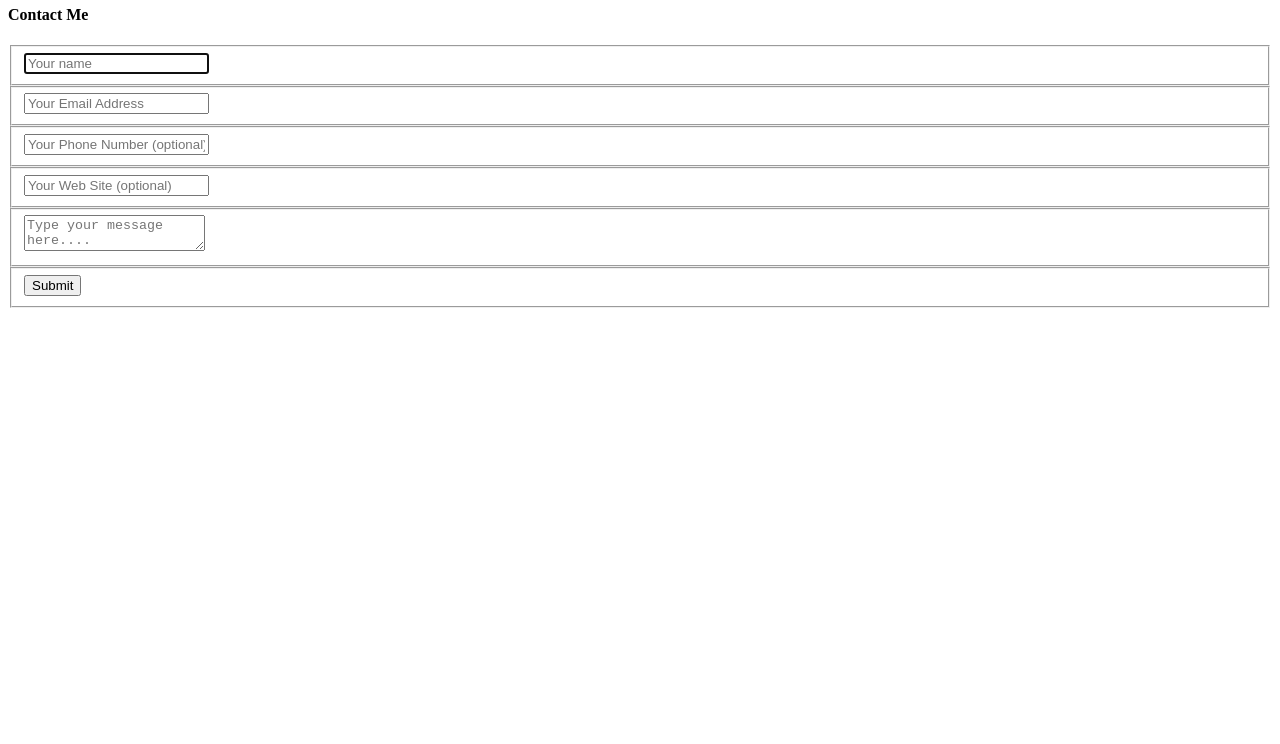
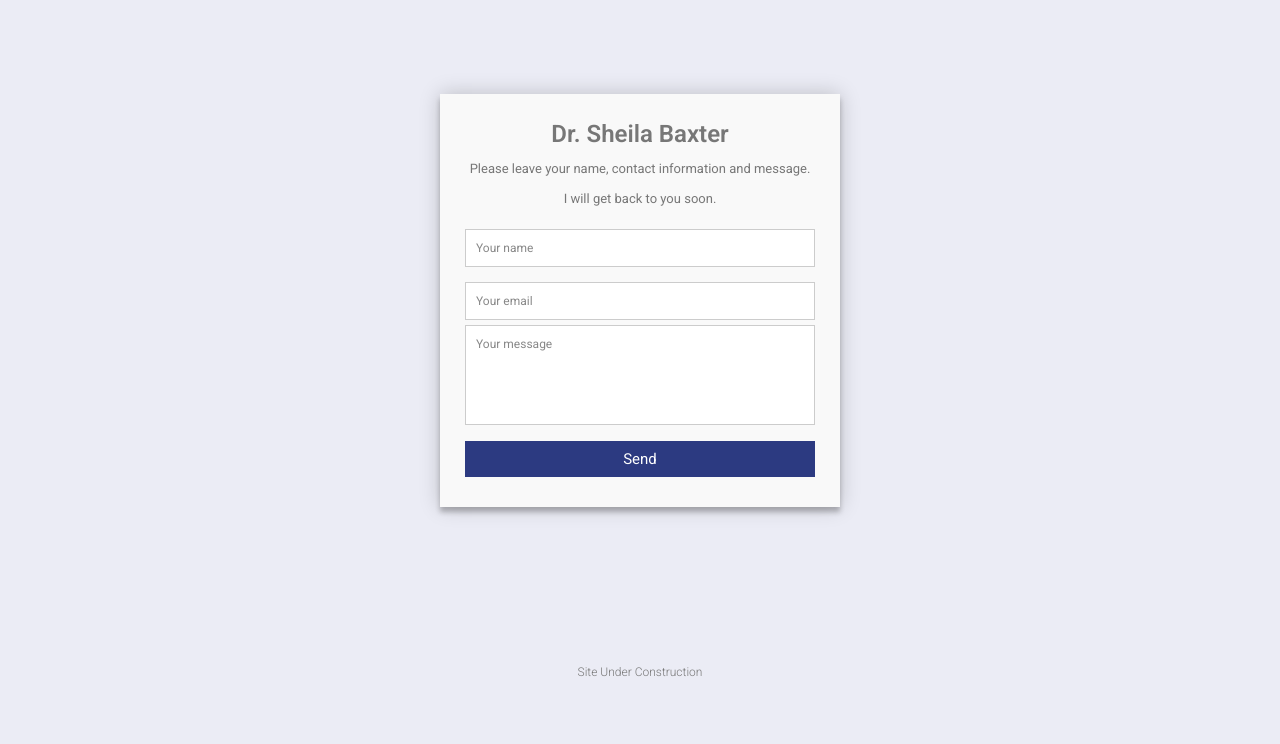
Before and after one commit to sarorayeg/drsheilabaxter, a plain HTML site: page index.html in a window 1280 px wide. Shown: the part 56-800 px from the top of the page. Drawn offline with Linux system fonts and the light colour scheme.

Commit message:
test
test

```diff
--- /dev/null
+++ b/css/style.css
@@ -0,0 +1,145 @@
+
+@import url(https://fonts.googleapis.com/css?family=Roboto:400,300,600,400italic);
+* {
+  margin: 0;
+  padding: 0;
+  box-sizing: border-box;
+  -webkit-box-sizing: border-box;
+  -moz-box-sizing: border-box;
+  -webkit-font-smoothing: antialiased;
+  -moz-font-smoothing: antialiased;
+  -o-font-smoothing: antialiased;
+  font-smoothing: antialiased;
+  text-rendering: optimizeLegibility;
+}
+
+body {
+  font-family: "Roboto", Helvetica, Arial, sans-serif;
+  font-weight: 100;
+  font-size: 12px;
+  line-height: 30px;
+  color: #777;
+  background: #ebecf5;
+}
+
+.container {
+  max-width: 400px;
+  width: 100%;
+  margin: 0 auto;
+  position: relative;
+}
+
+#contact input[type="text"],
+#contact input[type="email"],
+#contact input[type="tel"],
+#contact input[type="url"],
+#contact textarea,
+#contact button[type="submit"] {
+  font: 400 12px/16px "Roboto", Helvetica, Arial, sans-serif;
+}
+
+#contact {
+  background: #F9F9F9;
+  padding: 25px;
+  margin: 150px 0;
+  box-shadow: 0 0 20px 0 rgba(0, 0, 0, 0.2), 0 5px 5px 0 rgba(0, 0, 0, 0.24);
+}
+
+#contact h3 {
+  display: block;
+  font-size: 30px;
+  font-weight: 300;
+  margin-bottom: 10px;
+}
+
+#contact h4 {
+  margin: 5px 0 15px;
+  display: block;
+  font-size: 13px;
+  font-weight: 400;
+}
+
+fieldset {
+  border: medium none !important;
+  margin: 0 0 10px;
+  min-width: 100%;
+  padding: 0;
+  width: 100%;
+}
+
+#contact input[type="text"],
+#contact input[type="email"],
+#contact input[type="tel"],
+#contact input[type="url"],
+#contact textarea {
+  width: 100%;
+  border: 1px solid #ccc;
+  background: #FFF;
+  margin: 0 0 5px;
+  padding: 10px;
+}
+
+#contact input[type="text"]:hover,
+#contact input[type="email"]:hover,
+#contact input[type="tel"]:hover,
+#contact input[type="url"]:hover,
+#contact textarea:hover {
+  -webkit-transition: border-color 0.3s ease-in-out;
+  -moz-transition: border-color 0.3s ease-in-out;
+  transition: border-color 0.3s ease-in-out;
+  border: 1px solid #aaa;
+}
+
+#contact textarea {
+  height: 100px;
+  max-width: 100%;
+  resize: none;
+}
+
+#contact button[type="submit"] {
+  cursor: pointer;
+  width: 100%;
+  border: none;
+  background: #2c3a81;
+  color: #FFF;
+  margin: 0 0 5px;
+  padding: 10px;
+  font-size: 15px;
+}
+
+#contact button[type="submit"]:hover {
+  background: #9d4144;
+  -webkit-transition: background 0.3s ease-in-out;
+  -moz-transition: background 0.3s ease-in-out;
+  transition: background-color 0.3s ease-in-out;
+}
+
+#contact button[type="submit"]:active {
+  box-shadow: inset 0 1px 3px rgba(0, 0, 0, 0.5);
+}
+
+.copyright {
+  text-align: center;
+}
+
+#contact input:focus,
+#contact textarea:focus {
+  outline: 0;
+  border: 1px solid #aaa;
+}
+
+::-webkit-input-placeholder {
+  color: #888;
+}
+
+:-moz-placeholder {
+  color: #888;
+}
+
+::-moz-placeholder {
+  color: #888;
+}
+
+:-ms-input-placeholder {
+  color: #888;
+}
--- a/index.html
+++ b/index.html
@@ -1,32 +1,48 @@
 <!DOCTYPE html>
 <html>
 <body>
+<head>
+
+<title>Dr. Sheila Baxter</title>
+<link rel="stylesheet" href="css/style.css">
 
 <div class="container">
-  <form id="contact" action="" method="post">
-    <h3>Dr. Sheila Baxter</h3>
-    <h4>Contact Me</h4>
+
+  <form id="contact" method="POST" action="http://formspree.io/sarorayeg@gmail.com">
+
+  <!--<form method="POST" action="http://formspree.io/sarorayeg@gmail.com">-->
+
+    <h1><center> Dr. Sheila Baxter</h1>
+       <h4><center> Please leave your name, contact information and message.
+    <br>I will get back to you soon.</h4></centre>
+
     <fieldset>
-      <input placeholder="Your name" type="text" tabindex="1" required autofocus>
+      <input placeholder="Your name" type="text" required>
     </fieldset>
-    <fieldset>
+
+    <!--<fieldset>
       <input placeholder="Your Email Address" type="email" tabindex="2" required>
-    </fieldset>
-    <fieldset>
-      <input placeholder="Your Phone Number (optional)" type="tel" tabindex="3" required>
-    </fieldset>
-    <fieldset>
-      <input placeholder="Your Web Site (optional)" type="url" tabindex="4" required>
-    </fieldset>
-    <fieldset>
-      <textarea placeholder="Type your message here...." tabindex="5" required></textarea>
-    </fieldset>
-    <fieldset>
-      <button name="submit" type="submit" id="contact-submit" data-submit="...Sending">Submit</button>
-    </fieldset>
+   </fieldset>-->
+
+     <!--<fieldset>
+     <textarea placeholder="Type your message here...." required></textarea>
+    </fieldset>-->
+
+    <!--<fieldset>
+     <button name="submit" type="submit" id="contact-submit" data-submit="...Sending">Submit</button>
+    </fieldset>-->
     </p>
+
+
+  <input type="email" name="email" placeholder="Your email">
+  <textarea name="message" placeholder="Your message"></textarea>
+  <button type="submit">Send</button>
+
   </form>
+ <p> <center> Site Under Construction </p>
+
+</form>
 </div>
-
+  </head>
 </body>
 </html>
--- a/style.css
+++ /dev/null
@@ -1,117 +0,0 @@
-import url(https://fonts.googleapis.com/css?family=Open+Sans:400italic,400,300,600);
-
-* {
-	margin:0;
-	padding:0;
-	box-sizing:border-box;
-	-webkit-box-sizing:border-box;
-	-moz-box-sizing:border-box;
-	-webkit-font-smoothing:antialiased;
-	-moz-font-smoothing:antialiased;
-	-o-font-smoothing:antialiased;
-	font-smoothing:antialiased;
-	text-rendering:optimizeLegibility;
-}
-
-body {
-	font-family:"Open Sans", Helvetica, Arial, sans-serif;
-	font-weight:300;
-	font-size: 12px;
-	line-height:30px;
-	color:#777;
-	background:#0CF;
-}
-
-.container {
-	max-width:400px;
-	width:100%;
-	margin:0 auto;
-	position:relative;
-}
-
-#contact input[type="text"], #contact input[type="email"], #contact input[type="tel"], #contact input[type="url"], #contact textarea, #contact button[type="submit"] { font:400 12px/16px "Open Sans", Helvetica, Arial, sans-serif; }
-
-#contact {
-	background:#F9F9F9;
-	padding:25px;
-	margin:50px 0;
-}
-
-#contact h3 {
-	color: #F96;
-	display: block;
-	font-size: 30px;
-	font-weight: 400;
-}
-
-#contact h4 {
-	margin:5px 0 15px;
-	display:block;
-	font-size:13px;
-}
-
-fieldset {
-	border: medium none !important;
-	margin: 0 0 10px;
-	min-width: 100%;
-	padding: 0;
-	width: 100%;
-}
-
-#contact input[type="text"], #contact input[type="email"], #contact input[type="tel"], #contact input[type="url"], #contact textarea {
-	width:100%;
-	border:1px solid #CCC;
-	background:#FFF;
-	margin:0 0 5px;
-	padding:10px;
-}
-
-#contact input[type="text"]:hover, #contact input[type="email"]:hover, #contact input[type="tel"]:hover, #contact input[type="url"]:hover, #contact textarea:hover {
-	-webkit-transition:border-color 0.3s ease-in-out;
-	-moz-transition:border-color 0.3s ease-in-out;
-	transition:border-color 0.3s ease-in-out;
-	border:1px solid #AAA;
-}
-
-#contact textarea {
-	height:100px;
-	max-width:100%;
-  resize:none;
-}
-
-#contact button[type="submit"] {
-	cursor:pointer;
-	width:100%;
-	border:none;
-	background:#0CF;
-	color:#FFF;
-	margin:0 0 5px;
-	padding:10px;
-	font-size:15px;
-}
-
-#contact button[type="submit"]:hover {
-	background:#09C;
-	-webkit-transition:background 0.3s ease-in-out;
-	-moz-transition:background 0.3s ease-in-out;
-	transition:background-color 0.3s ease-in-out;
-}
-
-#contact button[type="submit"]:active { box-shadow:inset 0 1px 3px rgba(0, 0, 0, 0.5); }
-
-#contact input:focus, #contact textarea:focus {
-	outline:0;
-	border:1px solid #999;
-}
-::-webkit-input-placeholder {
- color:#888;
-}
-:-moz-placeholder {
- color:#888;
-}
-::-moz-placeholder {
- color:#888;
-}
-:-ms-input-placeholder {
- color:#888;
-}
```
Also changed, not shown: specs.png (added).
